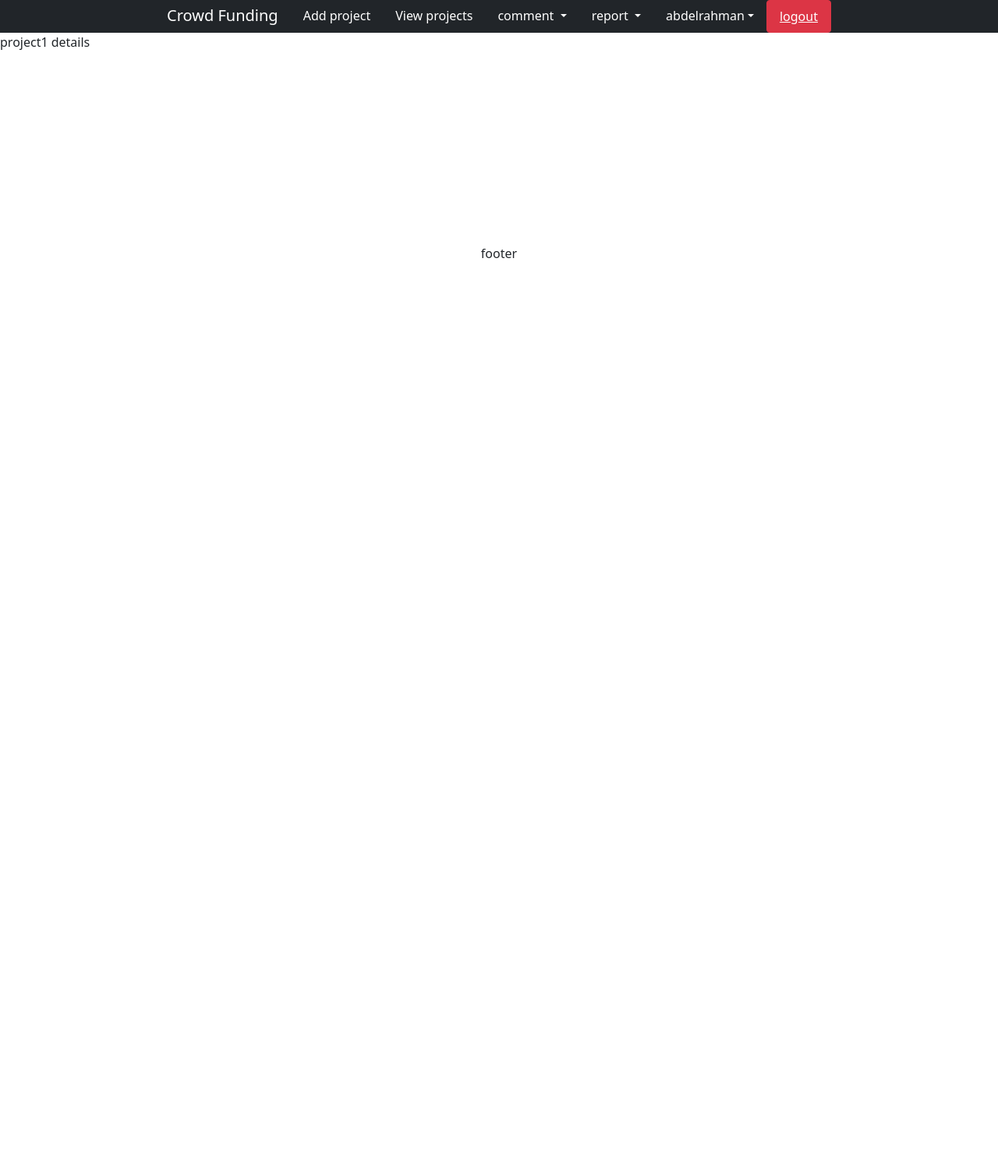
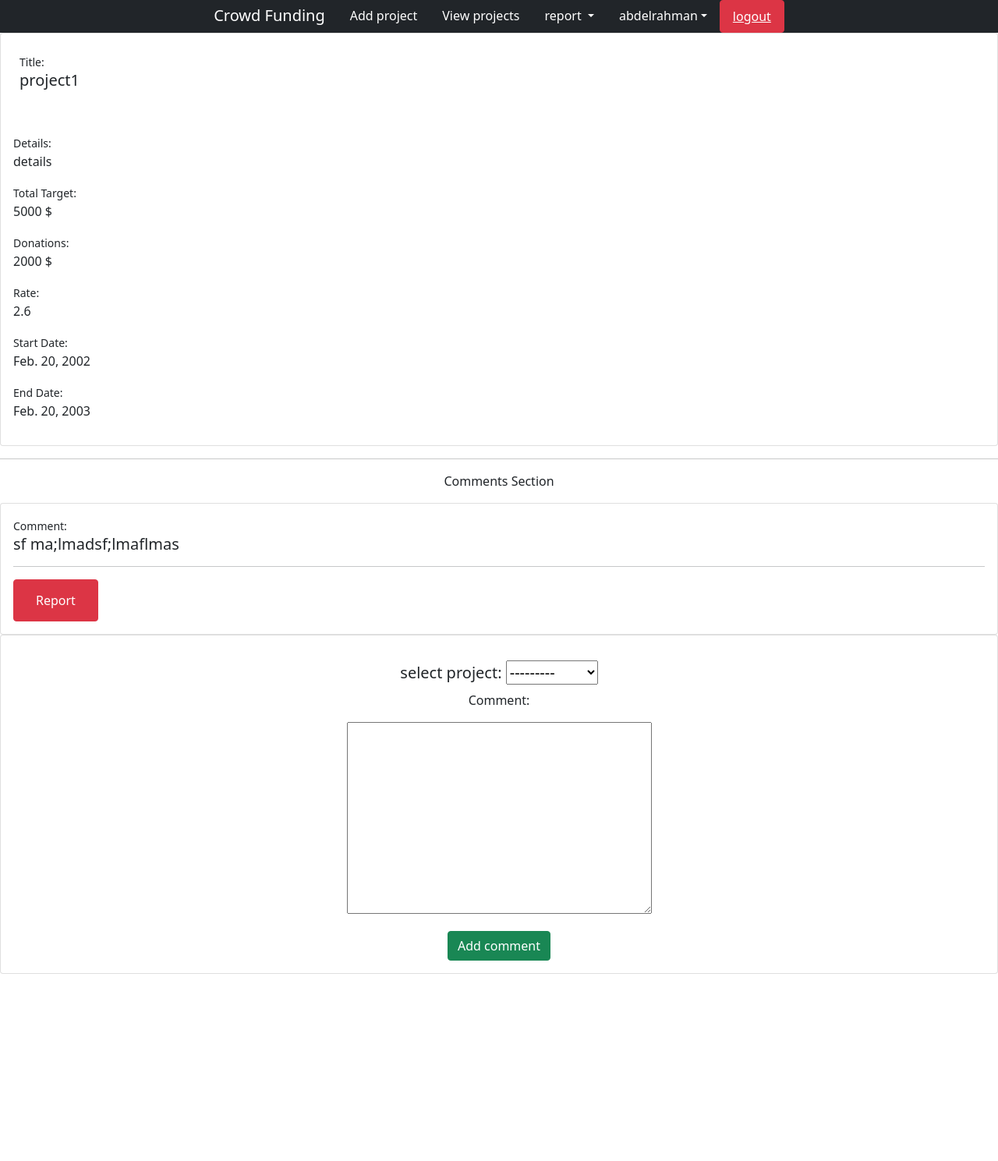
Before and after one commit to abdelrahman35/Django-project, a Django app: a page that uses templates/base.html in a window 1280 px wide. Shown: the top 1489 px of the page at 78% size. Before the commit the page ends 331 px from the top, so only its background shows below. Run offline with Django 3.2, Linux system fonts and the light colour scheme; a user stored in the database is signed in; data comes from the database, SQL or seed files in the repository; both versions use the stored data as it was after the commit; some libraries are stand-ins or nearby versions.

Commit message:
project details page handle

```diff
--- a/projectApp/urls.py
+++ b/projectApp/urls.py
@@ -14,7 +14,7 @@ urlpatterns = [
     path('idproject/<int:id>/',views.projectDetails,name='projectdetails'),
     path('viewcomment',views.viewComments,name='viewcomment'),
     path('viewreport', views.viewReports, name='viewreport'),
-    path('comment',views.AddCommentView, name="Addcomment"),
+    # path('comment',views.AddCommentView, name="Addcomment"),
     path('report', views.AddReportView, name="AddReport"),
     path('api',views.ApiStudent.as_view(),name='api'),
 
--- a/projectApp/views.py
+++ b/projectApp/views.py
@@ -31,11 +31,7 @@ def viewproject(request):
 @login_required
 def projectDetails(request,id):
     detailOfProject = Projects.objects.filter(project_id=id)
-
-    return render(request,'project/showproject.html',{'detailOfProject':detailOfProject})
-
-@login_required
-def AddCommentView(request):
+    commentsOnproject = Projectcomments.objects.filter(project_id = id)
     form = AddCommentForm()
     if request.method == "POST":
         form = AddCommentForm(request.POST)
@@ -43,8 +39,8 @@ def AddCommentView(request):
             myform = form.save()
             myform.user = request.user
             myform.save()
-            return redirect('viewprojects')
-    return render(request, 'project/AddComment.html', {'form': form})
+    return render(request,'project/showproject.html',{'detailOfProject':detailOfProject, 'commentsOnproject':commentsOnproject,'form':form})
+
 
 class ApiStudent(generics.ListCreateAPIView):
     queryset = Projects.objects.all()
@@ -93,3 +89,20 @@ def highestRate(request):
     dataproject = Projects.objects.all()
 
     return render(request, 'project/viewproject.html', {'data': dataproject,'highestRate':highestRate})
+
+
+
+    # hash
+    '''
+@login_required
+def AddCommentView(request):
+    form = AddCommentForm()
+    if request.method == "POST":
+        form = AddCommentForm(request.POST)
+        if form.is_valid():
+            myform = form.save()
+            myform.user = request.user
+            myform.save()
+            return redirect('viewprojects')
+    return render(request, 'project/AddComment.html', {'form': form})
+'''
--- a/templates/base.html
+++ b/templates/base.html
@@ -21,17 +21,7 @@
         <a class="nav-link" style="color: white;" href="{% url 'viewprojects' %}">View projects</a>
     </li>
 
-<!--    </li>-->
-    <li class="nav-item dropdown">
-        <a class="nav-link dropdown-toggle" style="color: white;" id="navbarDropdown" role="button" data-bs-toggle="dropdown"
-           aria-haspopup="true" aria-expanded="false">
-            comment
-        </a>
-        <div class="dropdown-menu" aria-labelledby="navbarDropdown">
-            <a class="nav-link " href="{% url 'Addcomment'%}">Addcomment</a>
-            <a class="nav-link " href="{% url 'viewcomment'%}">View comments</a>
 
-    </li>
         <li class="nav-item dropdown">
         <a class="nav-link dropdown-toggle" style="color: white;" id="navbarDropdown2" role="button" data-bs-toggle="dropdown"
            aria-haspopup="true" aria-expanded="false">
--- a/templates/project/showproject.html
+++ b/templates/project/showproject.html
@@ -3,12 +3,64 @@
 
 {% block name %}
 {%  for project in detailOfProject %}
-{{project.title}}
-{{project.project_details}}
-{% endfor %}
 
-{% for com in comment %}
-    {{ com.project_id }}
-    {{ com.comment }}
-{% endfor %}
+<div class="card-columns">
+    <div class="card  style="width: 18rem;">
+        <div class="card-title p-4"><small>Title:</small>
+            <h5 > {{project.title}}</h5></div>
+
+
+      <div class="card-body">
+          <small>Details:</small>
+        <p>{{project.project_details}}
+        </p>
+        <small>Total Target:</small>
+        <p>{{project.total_target}} $
+        </p>
+          <small>Donations:</small>
+        <p>{{project.total_donations}} $
+        </p>
+          <small>Rate:</small>
+        <p>{{project.avg_rate}}
+        </p>
+          <small>Start Date:</small>
+        <p>{{project.start_date}}
+        </p>
+          <small>End Date:</small>
+        <p>{{project.end_date}}
+        </p>
+
+      </div>
+    </div>
+    </div>{% endfor %}
+
+<hr>
+<p style="text-align: center;"> Comments Section</p>
+
+{% for com in commentsOnproject %}
+
+<div class="card-columns">
+<div class="card  style="width: 18rem;">
+  <div class="card-body">
+      <small>Comment:</small>
+    <h5 class="card-title">{{ com.comment }}</h5>
+    <hr>
+    <button class="btn btn-danger"> <a class="nav-link" style="color: white;" href="{% url 'AddReport'%}">Report</a></button>
+  </div>
+</div>
+</div>{% endfor %}
+<div style="align-items: center">
+    <div class="card">
+      <form method="POST" style="text-align: center" class="form-group card-body">
+        {% csrf_token %}
+        <div class="card-body">
+          <h5 class="card-title">select project: {{form.project_id}}</h5>
+          <p class="card-text">Comment:</p>
+          <p class="card-text">{{ form.comment }}</p>
+        </div>
+
+        <button type="submit" class="btn btn-success">Add comment</button>
+      </form>
+    </div>
+  </div>
 {% endblock name %}
```
Also changed, not shown: db.sqlite3.
